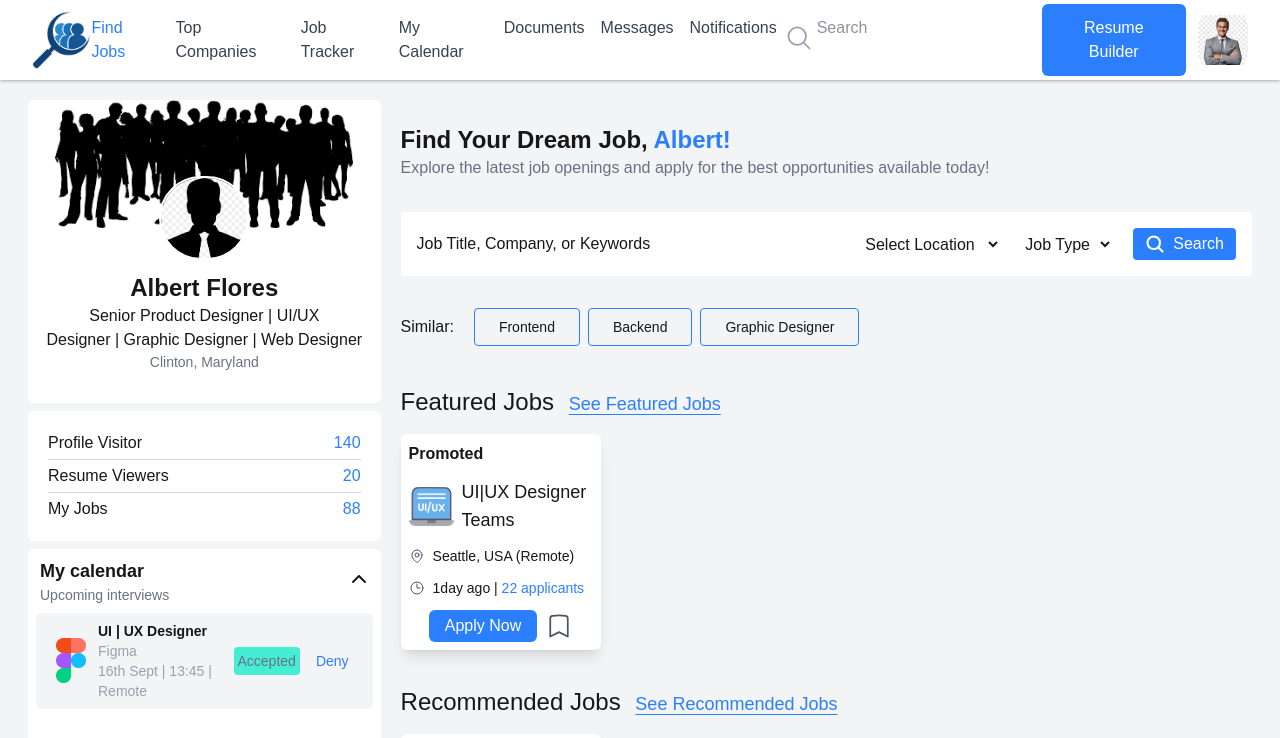
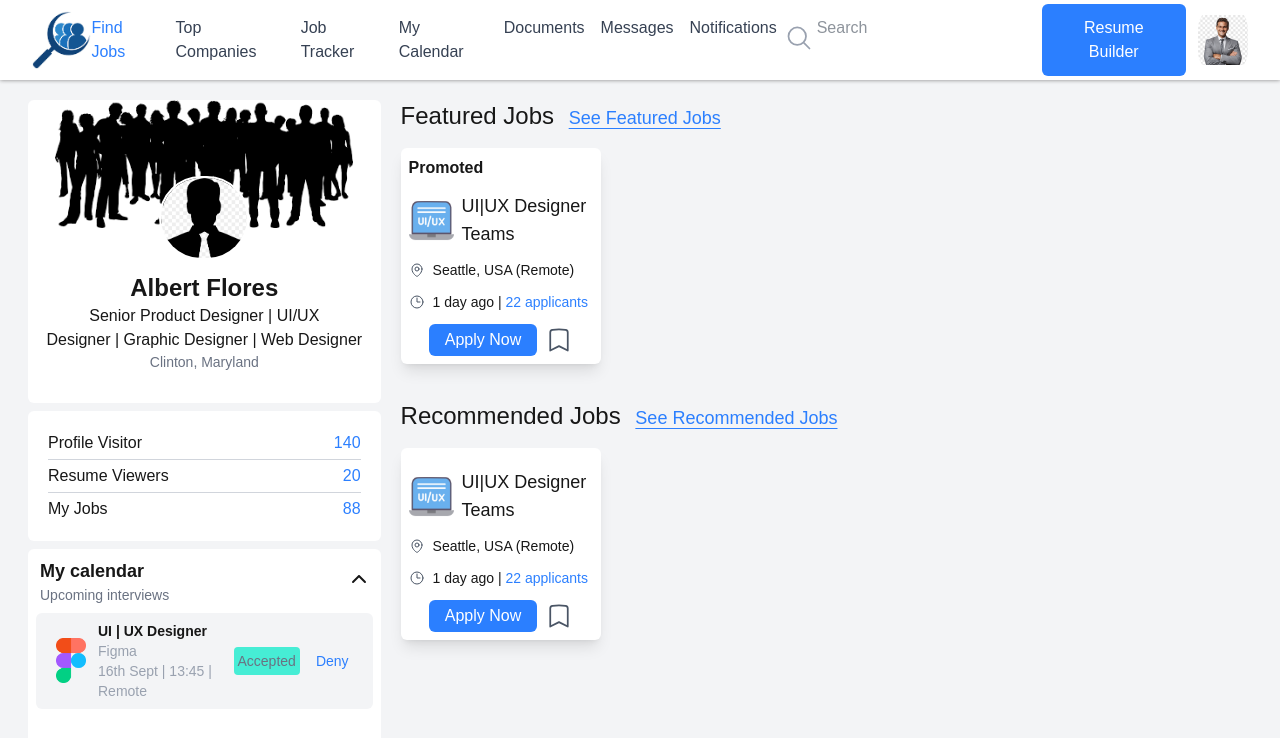
Before and after one commit to abdulbasit404/talha-work, a Next.js app: page / in a window 1280 px wide. Shown: the top 738 px of the page. Built offline with nearby package versions, Linux system fonts and the light colour scheme.

Commit message:
again find page and card changes

```diff
--- a/app/Components/cards/page.tsx
+++ b/app/Components/cards/page.tsx
@@ -1,47 +1,55 @@
 import React from "react";
-import { MapPinIcon } from "@heroicons/react/24/outline";
-import { BookmarkIcon, ClockIcon } from "@heroicons/react/24/outline";
+import { MapPinIcon, ClockIcon, BookmarkIcon } from "@heroicons/react/24/outline";
 import Image from "next/image";
 
-function page({
+interface CardProps {
+  titlePromo?: string;
+  titleHeading: string;
+  titleDay: string;
+  titleLocation: string;
+  titleApplicants: string;
+  titleImage: string;
+}
+
+const page: React.FC<CardProps> = ({
   titlePromo,
   titleHeading,
   titleDay,
   titleLocation,
   titleApplicants,
   titleImage,
-}) {
+}) => {
   return (
-    <div
-      className={`bg-white flex flex-col justify-center  gap-3 p-2 shadow-lg rounded-md w-full `}
-    >
+    <div className="bg-white flex flex-col justify-center gap-3 p-2 shadow-lg rounded-md w-full">
       <h1 className="font-bold">
         {titlePromo && <span className="promo">{titlePromo}</span>}
       </h1>
+
       <div className="flex gap-2 items-center">
         <Image src={titleImage} alt="card-image" height={45} width={45} />
         <h1 className="text-lg">{titleHeading}</h1>
       </div>
+
       <div className="flex items-center gap-2">
         <MapPinIcon className="w-4 h-4 text-gray-600" />
         <h1 className="text-sm">{titleLocation}</h1>
       </div>
+
       <div className="flex items-center gap-2">
         <ClockIcon className="w-4 h-4 text-gray-600" />
         <h1 className="text-sm">
           {titleDay} | <span className="text-blue-500">{titleApplicants}</span>
         </h1>
       </div>
+
       <div className="flex justify-center items-center">
         <div className="flex items-center gap-2">
-          <button className="bg-blue-500 text-white px-4 py-1 rounded-md">
-            Apply Now
-          </button>
+          <button className="bg-blue-500 text-white px-4 py-1 rounded-md">Apply Now</button>
           <BookmarkIcon className="w-7 h-7 text-gray-600" />
         </div>
       </div>
     </div>
   );
-}
+};
 
 export default page;
--- a/app/find-jobs/page.tsx
+++ b/app/find-jobs/page.tsx
@@ -1,4 +1,5 @@
 "use client";
+
 import React, { useState } from "react";
 import MyCard from "../Components/cards/page";
 import Image from "next/image";
@@ -6,33 +7,37 @@ import { MagnifyingGlassIcon } from "@heroicons/react/24/outline";
 import { FontAwesomeIcon } from "@fortawesome/react-fontawesome";
 import { faChevronDown, faChevronUp } from "@fortawesome/free-solid-svg-icons";
 
-
-function page() {
+export default function Page() {
   const featuredJobs = [
     {
       promoHead: "Promoted",
       mainHead: "UI|UX Designer Teams",
       location: "Seattle, USA (Remote)",
-      day: "1day ago",
+      day: "1 day ago",
       applicants: "22 applicants",
       image: "/cardimage.png",
     },
   ];
+
   const recommendedJobs = [
     {
       mainHead: "UI|UX Designer Teams",
       location: "Seattle, USA (Remote)",
-      day: "1day ago",
+      day: "1 day ago",
       applicants: "22 applicants",
       image: "/cardimage.png",
     },
   ];
+
   const [interviews, setInterviews] = useState(true);
+
   return (
-    <div className="min-h-screen bg-gray-100 lg:flex sm:px-5 sm:py-3 sm:gap-1 ">
+    <div className="min-h-screen bg-gray-100 lg:flex sm:px-5 sm:py-3 sm:gap-1">
+      {/* Left profile column */}
       <div className="p-2 flex flex-col gap-2 lg:w-130">
-        <div className="bg-white h-75 lg:h-150 rounded-md relative overflow-hidden ">
-          <div className=" absolute w-full h-32 rounded-md">
+        {/* Profile card */}
+        <div className="bg-white h-75 lg:h-150 rounded-md relative overflow-hidden">
+          <div className="absolute w-full h-32 rounded-md">
             <Image
               src="/profileimagecover.png"
               alt="Sample"
@@ -40,7 +45,7 @@ function page() {
               className="object-contain rounded-md"
             />
           </div>
-          <div className=" relative top-19 text-center gap-4">
+          <div className="relative top-19 text-center gap-4">
             <div className="flex justify-center items-center mb-3">
               <Image
                 src="/profileimage.png"
@@ -56,6 +61,8 @@ function page() {
             <p className="text-gray-500 text-sm">Clinton, Maryland</p>
           </div>
         </div>
+
+        {/* Stats */}
         <div className="bg-white p-5 rounded-md">
           <div className="flex justify-between">
             <h1>Profile Visitor</h1>
@@ -72,7 +79,9 @@ function page() {
             <span className="text-blue-500">88</span>
           </div>
         </div>
-        <div className=" bg-white rounded-md pb-2 h-full">
+
+        {/* Calendar */}
+        <div className="bg-white rounded-md pb-2 h-full">
           <div className="flex justify-between items-center py-2 px-3">
             <div>
               <h1 className="font-bold sm:text-lg">My calendar</h1>
@@ -93,7 +102,6 @@ function page() {
             </div>
           </div>
 
-          <div className="flex flex-col gap-5">
           {interviews && (
             <div className="flex justify-between items-center px-5 py-2 bg-gray-100 rounded-md mx-2">
               <div className="flex justify-center items-center gap-5 lg:gap-3">
@@ -103,8 +111,7 @@ function page() {
                   height={30}
                   width={30}
                 />
-
-                  <div className="">
+                <div>
                   <h1 className="font-bold md:text-sm">UI | UX Designer</h1>
                   <h1 className="text-sm text-gray-400">Figma</h1>
                   <h1 className="text-sm text-gray-400 md:text-sm">
@@ -112,126 +119,65 @@ function page() {
                   </h1>
                 </div>
               </div>
-
-                <div className="flex flex-col gap-1 md:flex-row md:gap-3 ">
+              <div className="flex flex-col gap-1 md:flex-row md:gap-3">
                 <button className="bg-teal-300 text-gray-500 rounded px-1 py-1 text-sm">
                   Accepted
                 </button>
-                  <button className="  text-blue-500 rounded px-1 py-1 text-sm">
-                    Deny
-                  </button>
+                <button className="text-blue-500 rounded px-1 py-1 text-sm">Deny</button>
               </div>
             </div>
           )}
         </div>
       </div>
-      </div>
+
+      {/* Right jobs column */}
       <div className="w-full">
-        <div className="px-2 py-1 sm:py-8">
-          <h1 className="text-lg font-bold sm:text-2xl">
-            Find Your Dream Job,{" "}
-            <span className="text-blue-500 font-bold">Albert!</span>
-          </h1>
-          <p className="text-gray-500">
-            Explore the latest job openings and apply for the best opportunities
-            available today!
-          </p>
-        </div>
-        <div className=" bg-white mx-2 px-2 py-4 rounded flex flex-col text-center gap-4 sm:flex-row sm:justify-between sm:items-center sm:px-4 sm:py-4">
-          <div>
-            <h1 className="">Job Title, Company, or Keywords</h1>
-          </div>
-          <div className="flex flex-col justify-center items-center gap-4 sm:flex-row lg:gap-5">
-            <select className="w-35">
-              <option value="">Select Location</option>
-              <option value="banana">Saudi Arab</option>
-              <option value="orange">Dubai</option>
-              <option value="apple">Qatar</option>
-            </select>
-            <select className="w-23">
-              <option value="">Job Type</option>
-              <option value="apple">Frontend</option>
-              <option value="banana">Backend</option>
-              <option value="orange">Graphic Designer</option>
-            </select>
-            <button className="relative bg-blue-500 px-3 py-1 text-white rounded flex items-center gap-2">
-              <MagnifyingGlassIcon
-                className="w-5 h-5 text-white "
-                strokeWidth={2.5}
-              />
-              Search
-            </button>
-          </div>
-        </div>
-        <div className="flex flex-col gap-1 py-4 sm:flex-row sm:items-center sm:py-8">
-          <h1 className="px-2">Similar:</h1>
-          <div className="flex justify-center gap-2 px-2">
-            <button className="border border-blue-500 px-2 py-2 text-sm rounded lg:px-6">
-              Frontend
-            </button>
-            <button className="border border-blue-500 px-2 py-2 text-sm rounded lg:px-6">
-              Backend
-            </button>
-            <button className="border border-blue-500 px-2 py-2 text-sm rounded lg:px-6">
-              Graphic Designer
-            </button>
-          </div>
-        </div>
-        {/* {*Featured Cards*} */}
+        {/* Featured Jobs */}
         <div className="mt-4 sm:mt-0">
-          <div className="px-2 py-2 gap-5">
-            <h1 className=" text-lg sm:text-2xl">
+          <h1 className="px-2 py-2 text-lg sm:text-2xl">
             Featured Jobs{" "}
             <span className="ml-2 text-blue-500 text-sm sm:text-lg underline underline-offset-4">
               See Featured Jobs
             </span>
           </h1>
-          </div>
-          <div className="p-2">
-            <div className="grid grid-cols-1 sm:grid-cols-1 md:grid-cols-2 lg:grid-cols-3 xl:grid-cols-4 2xl:grid-cols-5 gap-4">
-              {featuredJobs.map((items, index) => (
+          <div className="p-2 grid grid-cols-1 sm:grid-cols-1 md:grid-cols-2 lg:grid-cols-3 xl:grid-cols-4 2xl:grid-cols-5 gap-4">
+            {featuredJobs.map((job, idx) => (
               <MyCard
-                  key={index}
-                  titlePromo={items.promoHead}
-                  titleHeading={items.mainHead}
-                  titleLocation={items.location}
-                  titleDay={items.day}
-                  titleApplicants={items.applicants}
-                  titleImage={items.image}
+                key={idx}
+                titlePromo={job.promoHead || ""}
+                titleHeading={job.mainHead}
+                titleLocation={job.location}
+                titleDay={job.day}
+                titleApplicants={job.applicants}
+                titleImage={job.image}
               />
             ))}
           </div>
         </div>
-        </div>
-        {/* {*Recommended Cards*} */}
-        <div className=" mt-5">
-          <div className="px-2 py-2 gap-5">
-            <h1 className="text-lg sm:text-2xl">
+
+        {/* Recommended Jobs */}
+        <div className="mt-5">
+          <h1 className="px-2 py-2 text-lg sm:text-2xl">
             Recommended Jobs{" "}
             <span className="ml-2 text-blue-500 text-sm sm:text-lg underline underline-offset-4">
               See Recommended Jobs
             </span>
           </h1>
-          </div>
-          <div className="p-2">
-            <div className="grid grid-cols-1 sm:grid-cols-1 md:grid-cols-2 lg:grid-cols-3 xl:grid-cols-4 2xl:grid-cols-5 gap-4">
-              {recommendedJobs.map((items, index) => (
+          <div className="p-2 grid grid-cols-1 sm:grid-cols-1 md:grid-cols-2 lg:grid-cols-3 xl:grid-cols-4 2xl:grid-cols-5 gap-4">
+            {recommendedJobs.map((job, idx) => (
               <MyCard
-                  key={index}
-                  titlePromo={(items.promoHead)}
-                  titleHeading={items.mainHead}
-                  titleLocation={items.location}
-                  titleDay={items.day}
-                  titleApplicants={items.applicants}
-                  titleImage={items.image}
+                key={idx}
+                titlePromo={job.promoHead || ""}
+                titleHeading={job.mainHead}
+                titleLocation={job.location}
+                titleDay={job.day}
+                titleApplicants={job.applicants}
+                titleImage={job.image}
               />
             ))}
           </div>
         </div>
       </div>
     </div>
-    </div>
   );
 }
-
-export default page;
```
Lines whose indentation alone changed are shown as unchanged.
